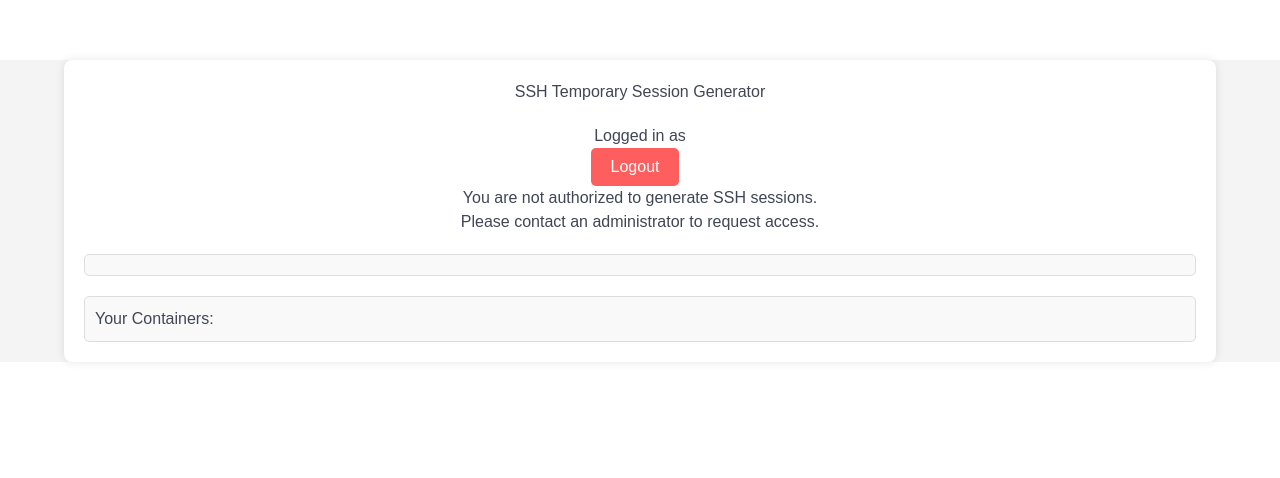
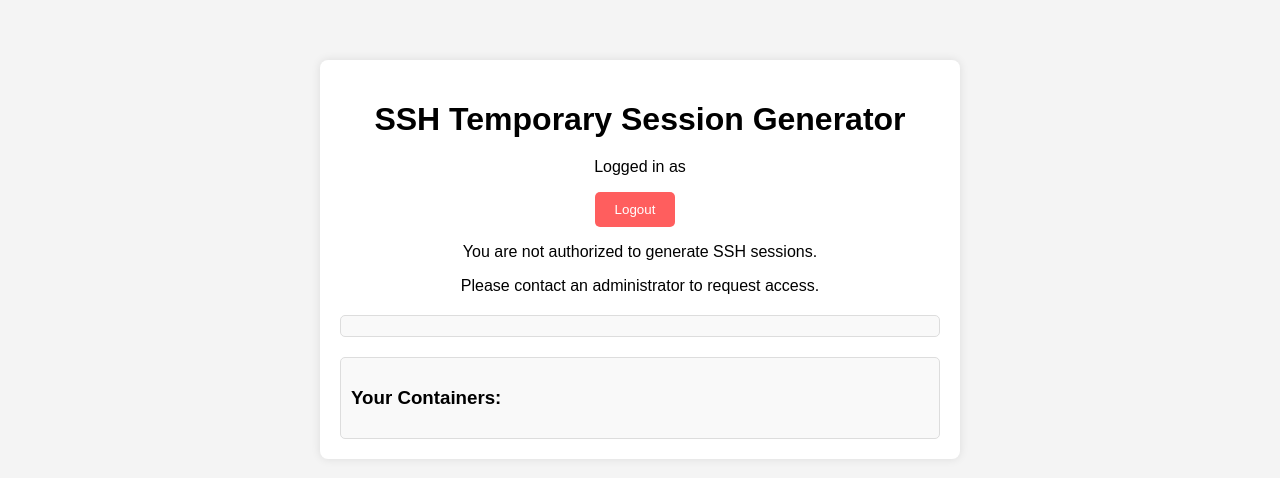
Before and after one commit to kokofixcomputers/TemporarySSHSessionManager, a Flask app: template templates/home.html in a window 1280 px wide. Shown: the top 478 px of the page. Run offline with Flask 3, Linux system fonts and the light colour scheme; the template is opened without the code that fills it, so the values that code supplies are empty; parts of the project's set-up code (start-up, migrations or seed data) failed here and were passed over.

Commit message:
Revert ":lipstick: style: That doesn't look right..."
This reverts commit 99670c0995c19998ec473f2cecac37e1ce429b57.

```diff
--- a/templates/home.html
+++ b/templates/home.html
@@ -4,7 +4,6 @@
     <meta charset="UTF-8" />
     <meta name="viewport" content="width=device-width, initial-scale=1.0" />
     <title>SSH Temporary Session Generator</title>
-    <link rel="stylesheet" href="https://cdn.jsdelivr.net/npm/bulma@1.0.2/css/bulma.min.css">
     <link href="https://fonts.googleapis.com/css2?family=Roboto:wght@400;700&display=swap" rel="stylesheet">
     <link rel="stylesheet" href="/static/styles.css" />
     <link rel="stylesheet" href="/static/confirmationModal.css" />
@@ -76,7 +75,9 @@
         <center>
           <p class="restart-text">Creating Container...</p>
           <p>This might take a while.</p>
-          <progress class="progress is-info" id="myProgress" value="0" max="100">0%</progress>
+          <div class="progress-bar">
+            <div class="progress" id="myProgress" data-size="0"></div>
+          </div>
           <script>
             const progressBar = document.getElementById("myProgress");
             let width = 0;
@@ -87,11 +88,10 @@
             const id = setInterval(() => {
                 if (width >= 100) {
                     clearInterval(id); // Stop when it reaches or exceeds 100%
-                    progressBar.value = 100; // Ensure it shows 100% at the end
                 } else {
                     width += increment; // Increment the width
-                    progressBar.value = Math.round(width); // Update the value of the progress bar
-                    progressBar.innerText = `${Math.round(width)}%`; // Update inner text for accessibility
+                    progressBar.style.width = `${width}%`; // Update the width of the progress bar
+                    progressBar.setAttribute("data-size", Math.round(width)); // Update data-size attribute for accessibility
                 }
             }, intervalTime);
           </script>
```
